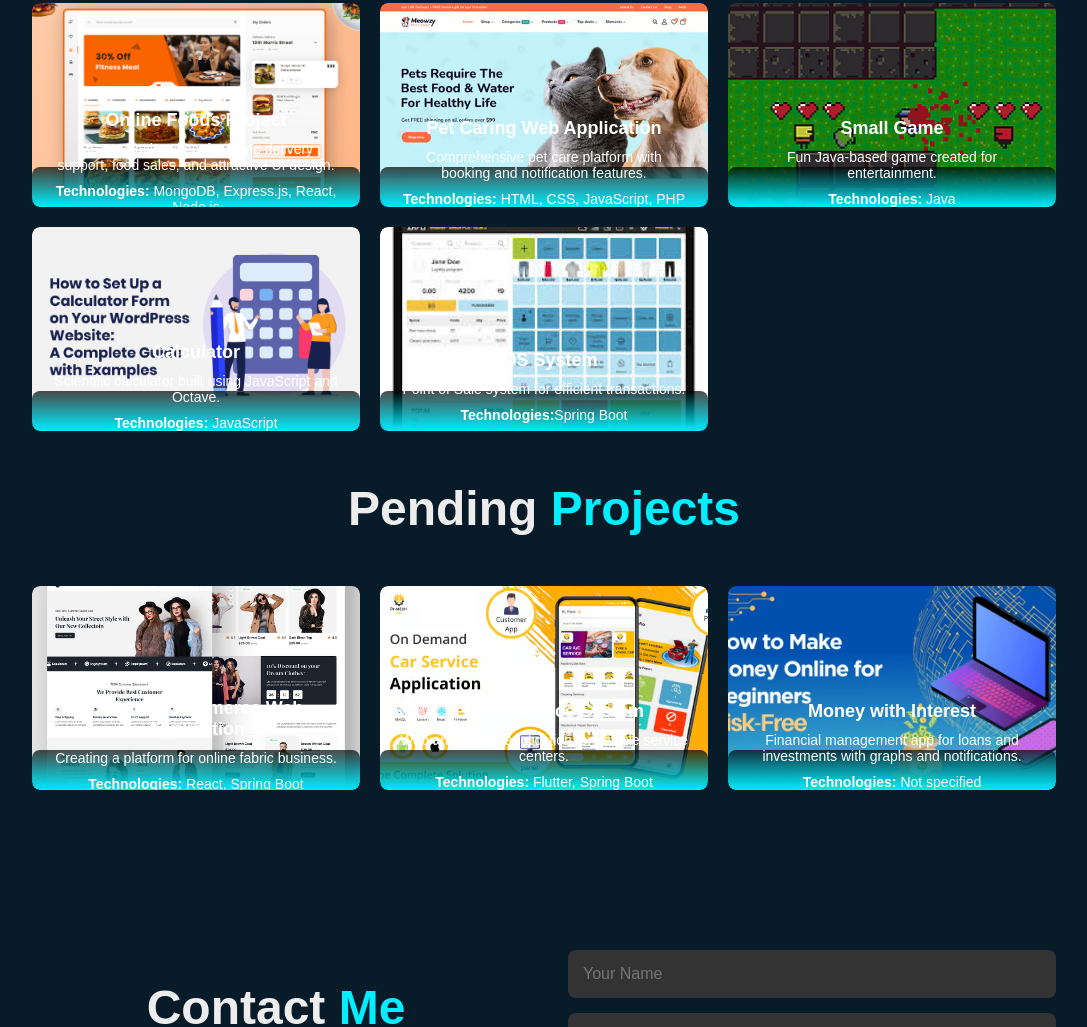
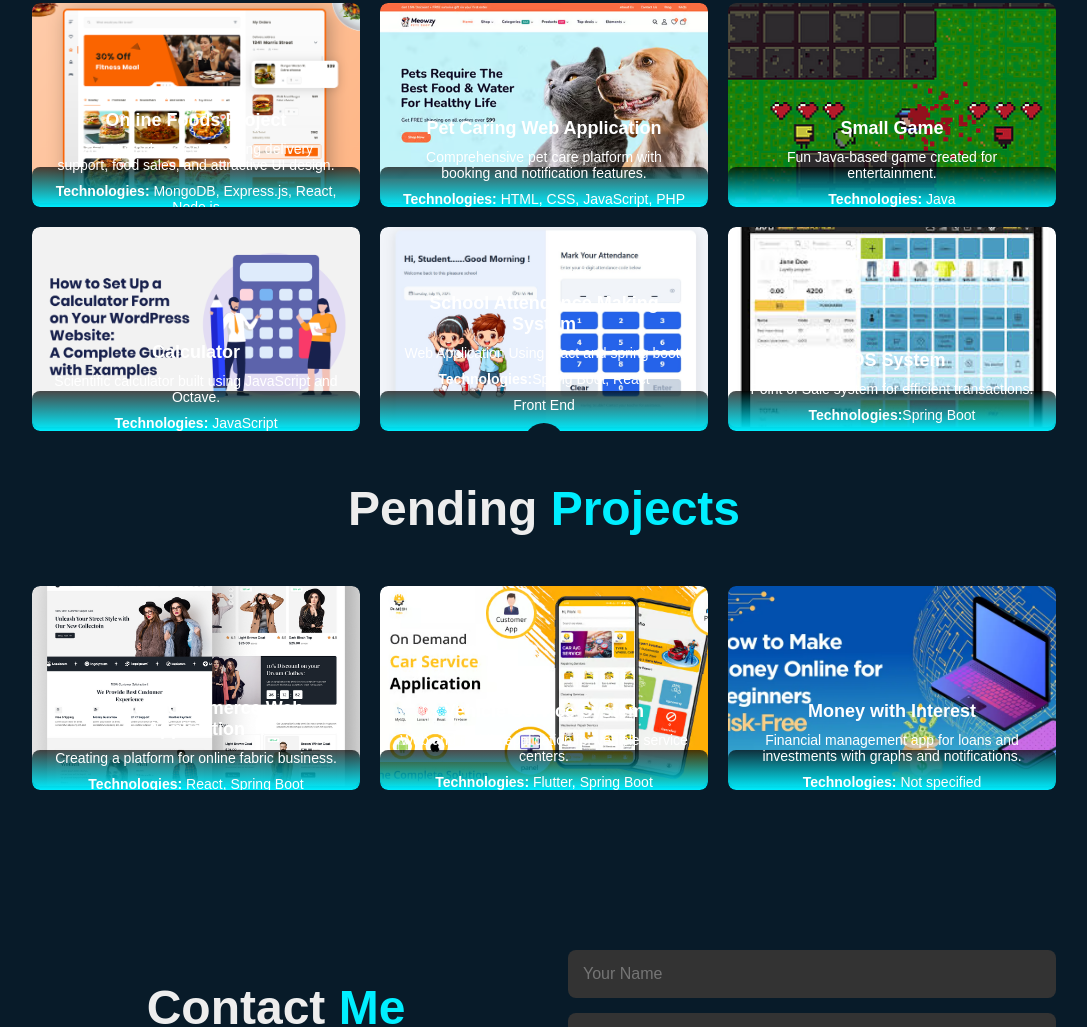
Before and after one commit to Pabodya89/Pabodya89.github.io, a plain HTML site: page index.html in a window 1280 px wide. Shown: the part 3388-4415 px from the top of the page, without its empty margins (96-1183 px from the left). Drawn offline with Linux system fonts and the light colour scheme.

Commit message:
Add my new project

```diff
--- a/index.html
+++ b/index.html
@@ -221,6 +221,18 @@
                 </div>
             </div>
             <div class="row">
+                <img src="./image/image4.jpg" alt="School Attendance">
+                <div class="layer">
+                    <h5>School Attendance Making System</h5>
+                    <p>Web Application Using react and spring boot.</p>
+                    <p><strong>Technologies:</strong>Spring Boot, React</p>
+                    <p>Front End</p>
+                    <a href="https://github.com/Pabodya89/school-attendance.git"><i class="fas fa-external-link-alt"></i></a>
+                    <p>Back End</p>
+                    <a href="https://github.com/Pabodya89/attendence_backend.git"><i class="fas fa-external-link-alt"></i></a>
+                </div>
+            </div>
+            <div class="row">
                 <img src="./image/pos.jpg" alt="POS System">
                 <div class="layer">
                     <h5>POS System</h5>
```
Also changed, not shown: image/image4.jpg (added).
